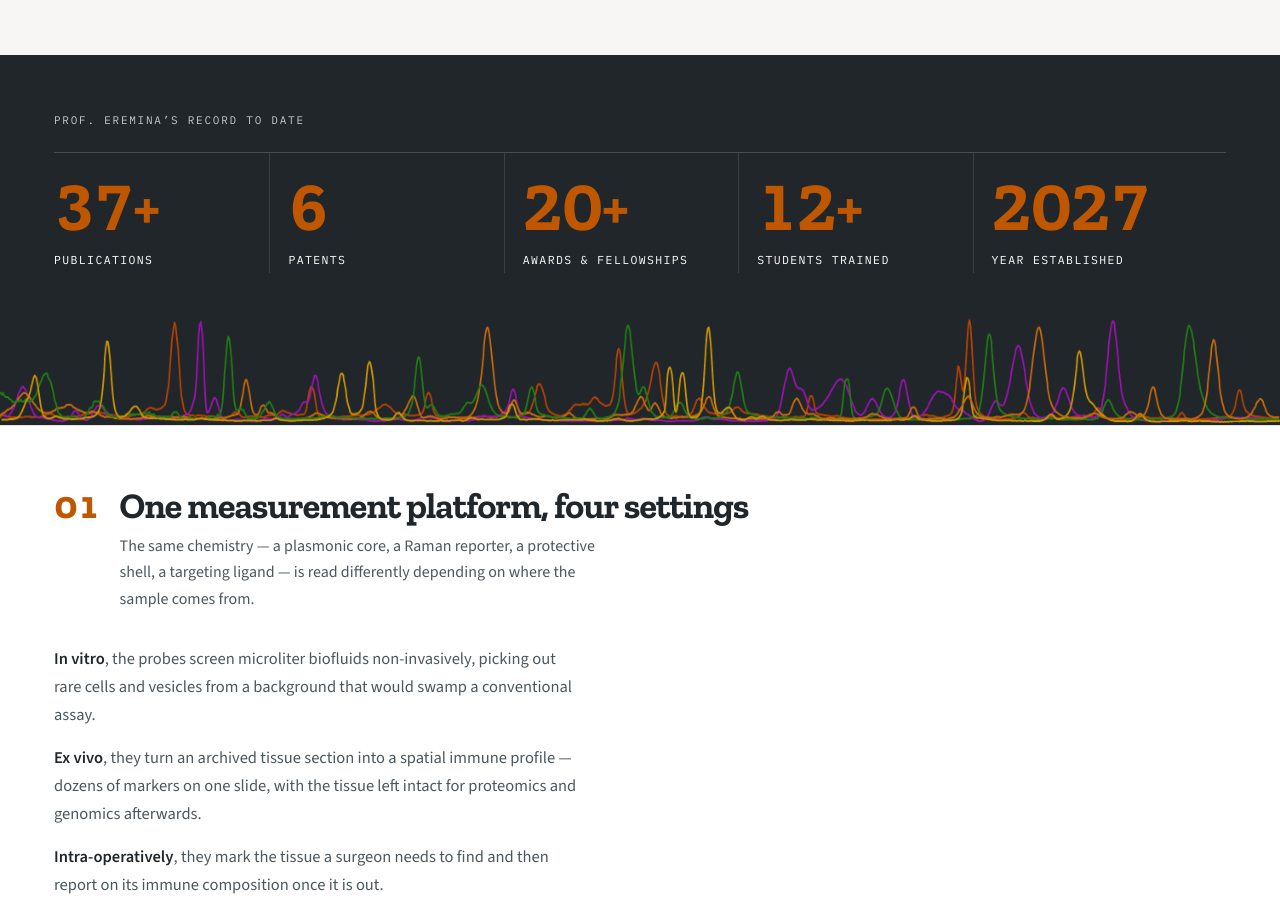
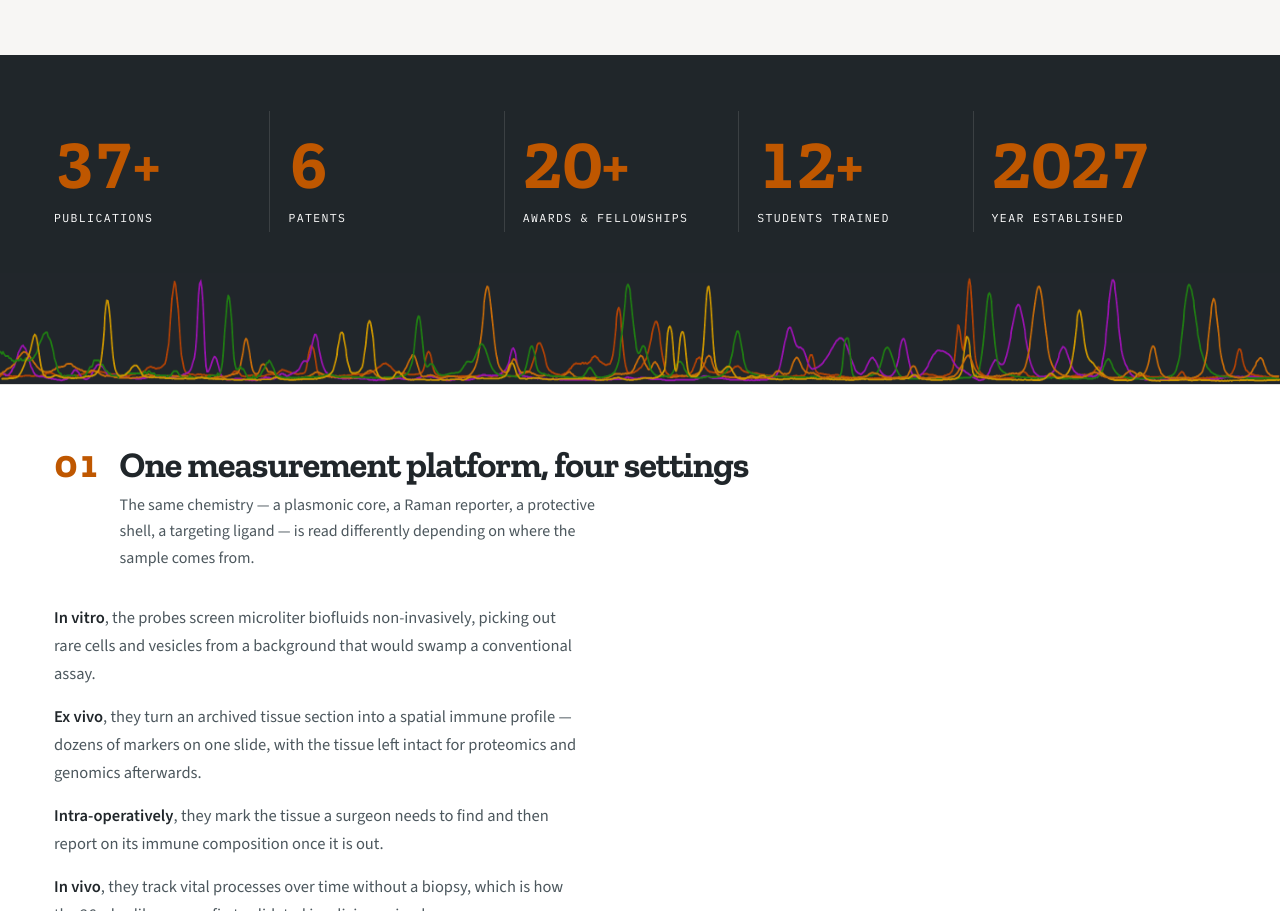
Before and after one commit to EreminaLab/ereminalab.github.io, a plain HTML site: page index.html in a window 1280 px wide. Shown: the part 1154-2065 px from the top of the page. Drawn offline with nearby package versions, Linux system fonts and the light colour scheme.

Commit message:
Home: drop numbers-band caption

```diff
--- a/assets/site.css
+++ b/assets/site.css
@@ -293,13 +293,8 @@ figure.fig.plain{border:none; background:none; padding:0;}
 /* Home: "by the numbers" band. Sits directly on the dark spectrum strip so the
    two read as one block. */
 .stats{background:var(--ink); color:#fff; padding:clamp(34px,5vw,56px) var(--pad) clamp(26px,4vw,40px);}
-.stats-cap{
-  margin:0 0 22px; font-family:var(--mono); font-size:11px; letter-spacing:.16em;
-  text-transform:uppercase; color:var(--mist);
-}
 .stats-row{
   margin:0; display:grid; grid-template-columns:repeat(5,minmax(0,1fr));
-  border-top:1px solid rgba(255,255,255,.18);
 }
 .stats-row > div{padding:20px 18px 4px 0; border-right:1px solid rgba(255,255,255,.12); margin-right:18px;}
 .stats-row > div:last-child{border-right:none; margin-right:0;}
--- a/index.html
+++ b/index.html
@@ -131,15 +131,15 @@
   </section>
 
   <!-- ============ by the numbers ============
-       Prof. Eremina's record before the lab opened, not lab output: the
-       caption says so, and it must stay. Counts as of October 2026:
+       Prof. Eremina's record before the lab opened, not lab output. The
+       visible caption saying so was removed at the site owner's request
+       (October 2026); the aria-label keeps it for screen readers. Counts as of October 2026:
        articles and patents = publications.html; awards = CV "Awards,
        Scholarships, and Fellowships" (22) plus the K99/R00 and CPRIT awards;
        students = "Previously mentored" on people-olga-eremina.html (12).
        Update the data-to value and the visible number together. Counting up
        is assets/counters.js; without it the final numbers simply show. -->
-  <section class="stats" aria-labelledby="stats-cap">
-    <p class="stats-cap" id="stats-cap">Prof. Eremina’s record to date</p>
+  <section class="stats" aria-label="Prof. Eremina’s record to date">
     <dl class="stats-row">
       <div><dt><span data-to="37">37</span>+</dt><dd>Publications</dd></div>
       <div><dt><span data-to="6">6</span></dt><dd>Patents</dd></div>
```
